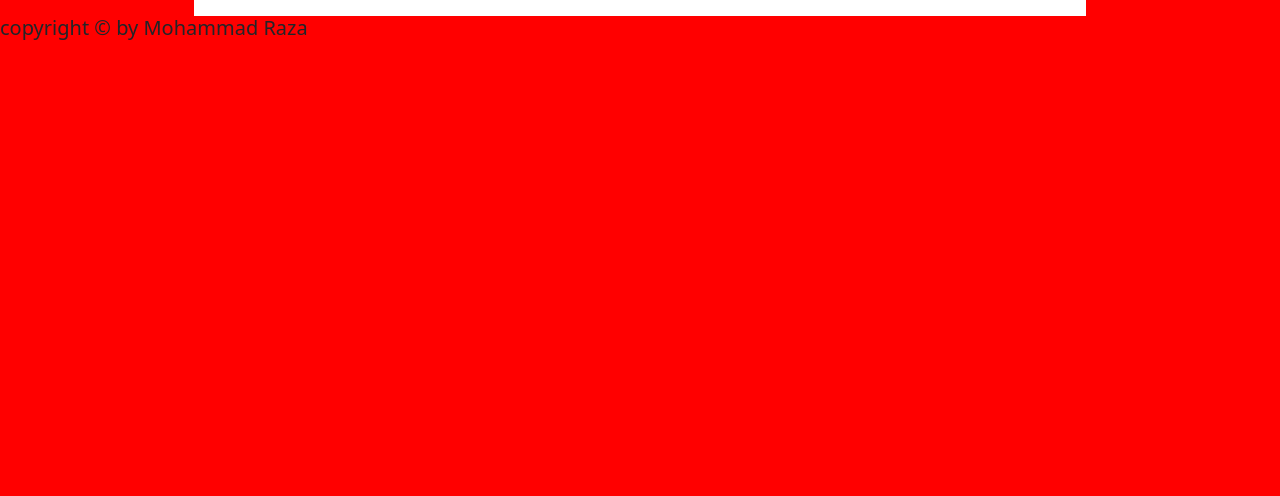
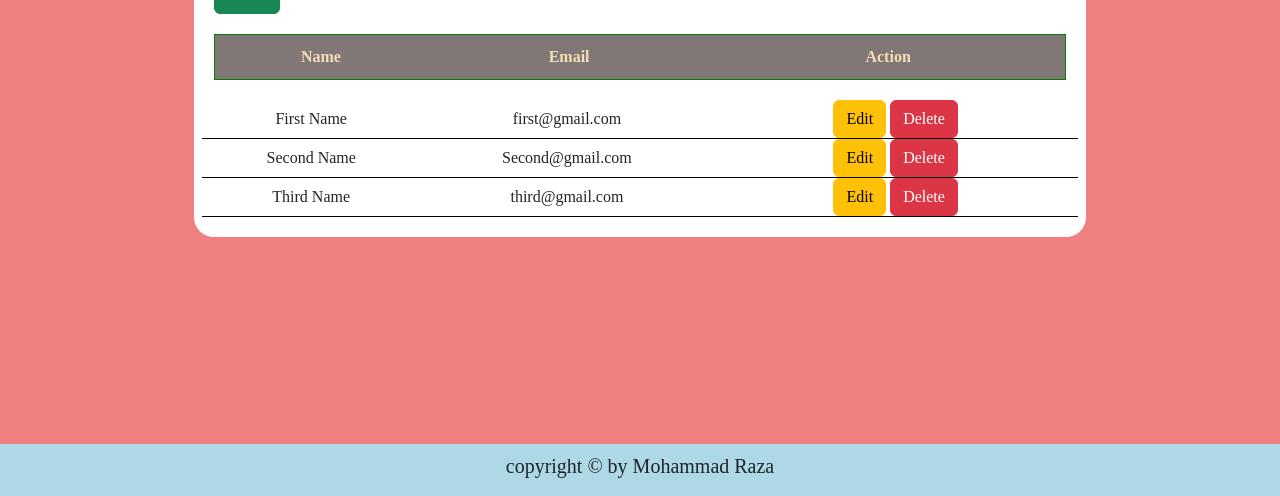
Before and after one commit to mdraza0589/Crud_operation, a plain HTML site: page index.html in a window 1280 px wide. Shown: the part 356-852 px from the top of the page. Before the commit the page ends 800 px from the top, so only its background shows below. Drawn offline with nearby package versions, Linux system fonts and the light colour scheme.

Commit message:
Update style.css
add body style.

```diff
--- a/style.css
+++ b/style.css
@@ -1,9 +1,20 @@
-body {
-    background-color: red;
-
+*{
+    padding: 0;
+    margin: 0;
+    box-sizing: border-box;
+    font-family: 'Times New Roman', Times, serif;
+}
+.body-container{
+    background-color: lightcoral;
+    display: flex;
+    flex-direction: column;
+    align-items: center;
+    justify-content: center;
+    height: 100vh;
 }
 #heading{
     text-align: center;
+    margin: 15px;
 }
 .container input {
     padding: 5px;
@@ -13,6 +24,7 @@ body {
 }
 
 .form-container {
+    border-radius: 20px;
     width: 80%;
     background-color: white;
     height: fit-content;
@@ -41,6 +53,12 @@ body {
 }
 
 
+footer{
+    background-color: lightblue;
+    padding: 10px;
+    text-align: center;
+}
+
 @media screen and (max-width: 550px) {
     .form-container{
         width: 100%;
```
